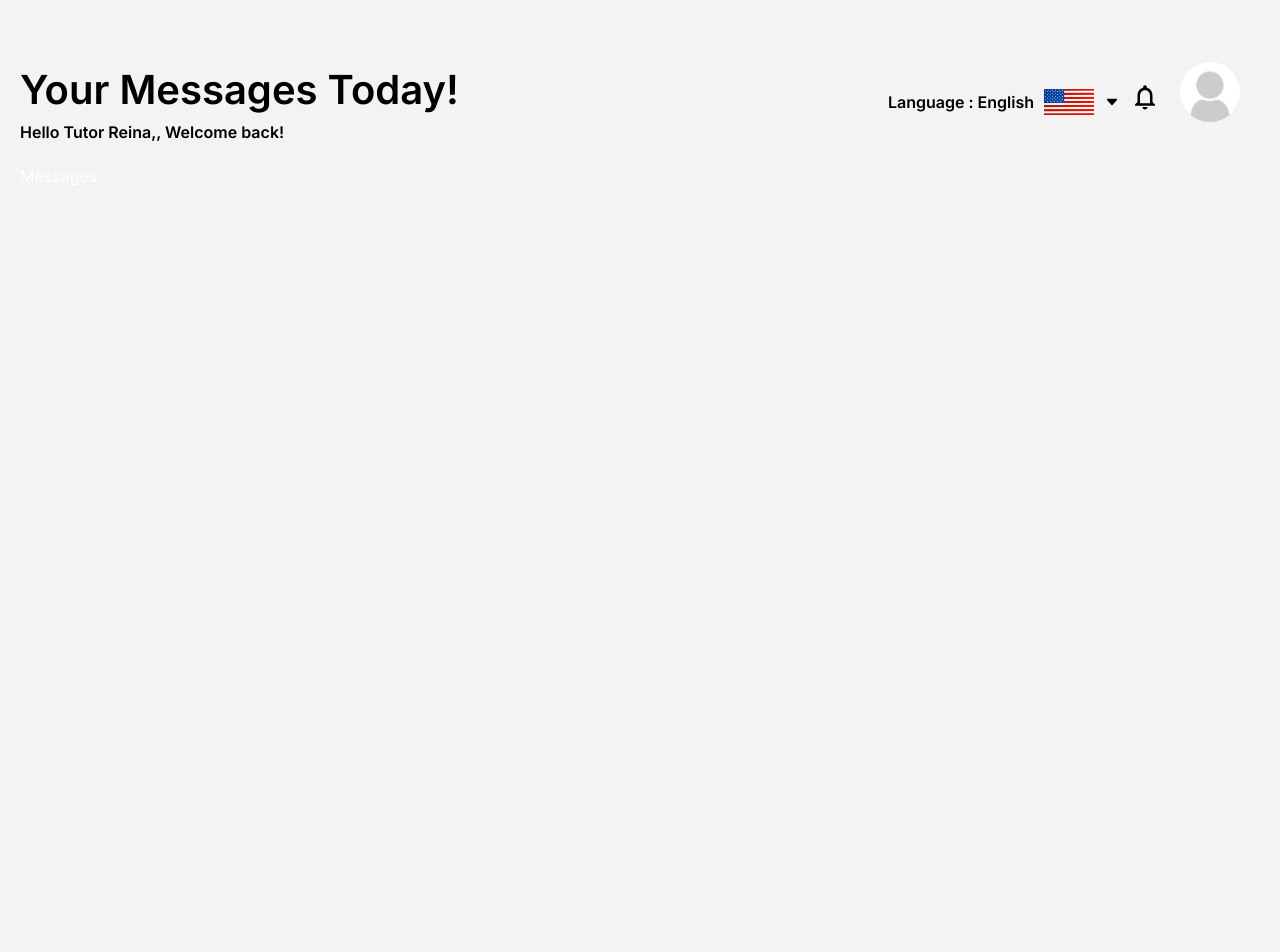
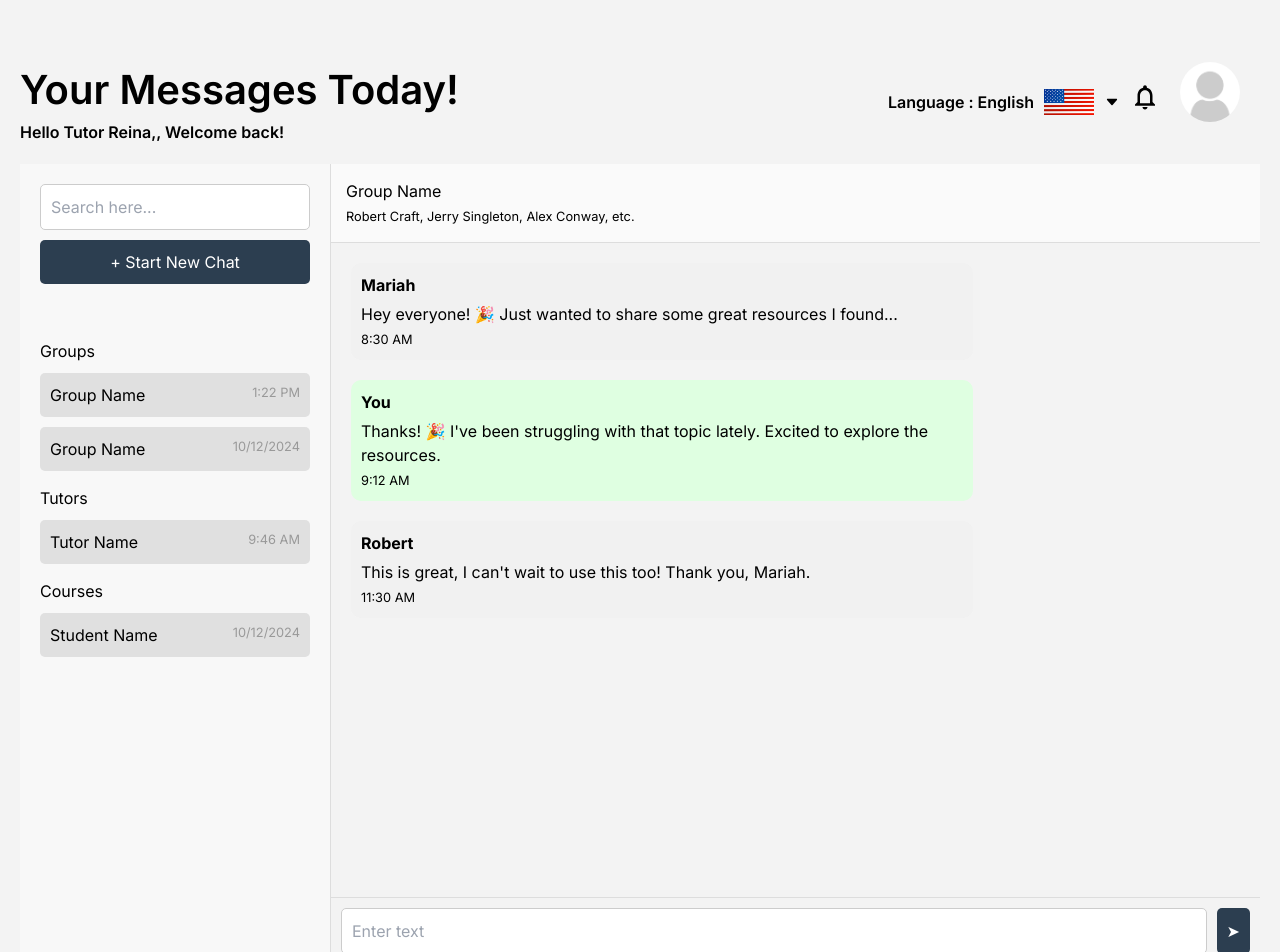
Before and after one commit to Sanguine-Feranmi/tutor-dashboard, a Next.js app: page /dashboard/messages in a window 1280 px wide. Shown: the top 952 px of the page. Before the commit the page ends 800 px from the top, so only its background shows below. Built offline with nearby package versions, Linux system fonts and the light colour scheme.

Commit message:
messages

```diff
--- a/src/app/dashboard/messages/messages.module.css
+++ b/src/app/dashboard/messages/messages.module.css
@@ -0,0 +1,120 @@
+.container {
+    display: flex;
+    height: 100vh;
+    color: black;
+  }
+
+  /* Sidebar styling */
+  .sidebar {
+    width: 25%;
+    background-color: #f8f8f8;
+    display: flex;
+    flex-direction: column;
+    padding: 20px;
+    overflow-y: auto; /* Enables independent scrolling */
+  }
+
+  .header {
+    margin-bottom: 20px;
+  }
+
+  .search {
+    width: 100%;
+    padding: 10px;
+    border: 1px solid #ccc;
+    border-radius: 5px;
+    margin-bottom: 10px;
+  }
+
+  .newChatButton {
+    width: 100%;
+    padding: 10px;
+    background-color: #2c3e50;
+    color: white;
+    border: none;
+    border-radius: 5px;
+    cursor: pointer;
+    margin-bottom: 20px;
+  }
+
+  .sidebarList h4 {
+    margin: 15px 0 10px;
+  }
+
+  .chatItem {
+    margin-bottom: 10px;
+    padding: 10px;
+    background-color: #e0e0e0;
+    border-radius: 5px;
+    display: flex;
+    justify-content: space-between;
+  }
+
+  .chatItem p {
+    margin: 0;
+  }
+
+  .chatItem small {
+    color: #999;
+  }
+
+  /* Chat window styling */
+  .chatWindow {
+    flex-grow: 1;
+    display: flex;
+    flex-direction: column;
+    border-left: 1px solid #ddd;
+  }
+
+  .chatHeader {
+    padding: 15px;
+    background-color: #fafafa;
+    border-bottom: 1px solid #ddd;
+  }
+
+  .messages {
+    flex-grow: 1;
+    padding: 20px;
+    overflow-y: auto; /* Enables independent scrolling */
+  }
+
+  .message {
+    background-color: #f1f1f1;
+    padding: 10px;
+    margin-bottom: 20px;
+    border-radius: 10px;
+    max-width: 70%;
+  }
+
+  .myMessage {
+    background-color: #dfffe1;
+    align-self: flex-end;
+  }
+
+  .sender {
+    font-weight: bold;
+    margin-bottom: 5px;
+  }
+
+  .messageInput {
+    display: flex;
+    padding: 10px;
+    border-top: 1px solid #ddd;
+  }
+
+  .messageInput input {
+    flex-grow: 1;
+    padding: 10px;
+    border-radius: 5px;
+    border: 1px solid #ccc;
+  }
+
+  .sendButton {
+    background-color: #2c3e50;
+    color: white;
+    border: none;
+    padding: 10px;
+    border-radius: 5px;
+    margin-left: 10px;
+    cursor: pointer;
+  }
--- a/src/app/dashboard/messages/page.tsx
+++ b/src/app/dashboard/messages/page.tsx
@@ -1,9 +1,75 @@
-const Messages  =()=>{
-    return(
-        <div>
-        Messages
+import styles from './messages.module.css';
+
+export default function ChatPage() {
+  return (
+    <div className={styles.container}>
+      {/* Sidebar */}
+      <div className={styles.sidebar}>
+        <div className={styles.header}>
+          <input type="text" placeholder="Search here..." className={styles.search} />
+          <button className={styles.newChatButton}>+ Start New Chat</button>
         </div>
-    )
+
+        {/* Sidebar List */}
+        <div className={styles.sidebarList}>
+          <h4>Groups</h4>
+          <div className={styles.chatItem}>
+            <p>Group Name</p>
+            <small>1:22 PM</small>
+          </div>
+          <div className={styles.chatItem}>
+            <p>Group Name</p>
+            <small>10/12/2024</small>
+          </div>
+
+          <h4>Tutors</h4>
+          <div className={styles.chatItem}>
+            <p>Tutor Name</p>
+            <small>9:46 AM</small>
+          </div>
+
+          <h4>Courses</h4>
+          <div className={styles.chatItem}>
+            <p>Student Name</p>
+            <small>10/12/2024</small>
+          </div>
+        </div>
+      </div>
+
+      {/* Chatbox */}
+      <div className={styles.chatWindow}>
+        <div className={styles.chatHeader}>
+          <h3>Group Name</h3>
+          <small>Robert Craft, Jerry Singleton, Alex Conway, etc.</small>
+        </div>
+
+        {/* Chat Messages */}
+        <div className={styles.messages}>
+          <div className={styles.message}>
+            <div className={styles.sender}>Mariah</div>
+            <p>Hey everyone! 🎉 Just wanted to share some great resources I found...</p>
+            <small>8:30 AM</small>
+          </div>
+
+          <div className={`${styles.message} ${styles.myMessage}`}>
+            <div className={styles.sender}>You</div>
+            <p>Thanks! 🎉 I've been struggling with that topic lately. Excited to explore the resources.</p>
+            <small>9:12 AM</small>
+          </div>
+
+          <div className={styles.message}>
+            <div className={styles.sender}>Robert</div>
+            <p>This is great, I can't wait to use this too! Thank you, Mariah.</p>
+            <small>11:30 AM</small>
+          </div>
+        </div>
+
+        {/* Message Input */}
+        <div className={styles.messageInput}>
+          <input type="text" placeholder="Enter text" />
+          <button className={styles.sendButton}>➤</button>
+        </div>
+      </div>
+    </div>
+  );
 }
-
-export default Messages
--- a/src/app/ui/dashboard/sidebar/page.tsx
+++ b/src/app/ui/dashboard/sidebar/page.tsx
@@ -27,6 +27,11 @@ const menuItems =
                 path: "/dashboard/courses",
                 Icon: <LuBook/>,
             },
+            // {
+            //     title: "My Course",
+            //     path: "/dashboard/courses2",
+            //     Icon: <LuBook/>,
+            // },
             {
                 title: "Resourcesss",
                 path: "/dashboard/resources",
```
